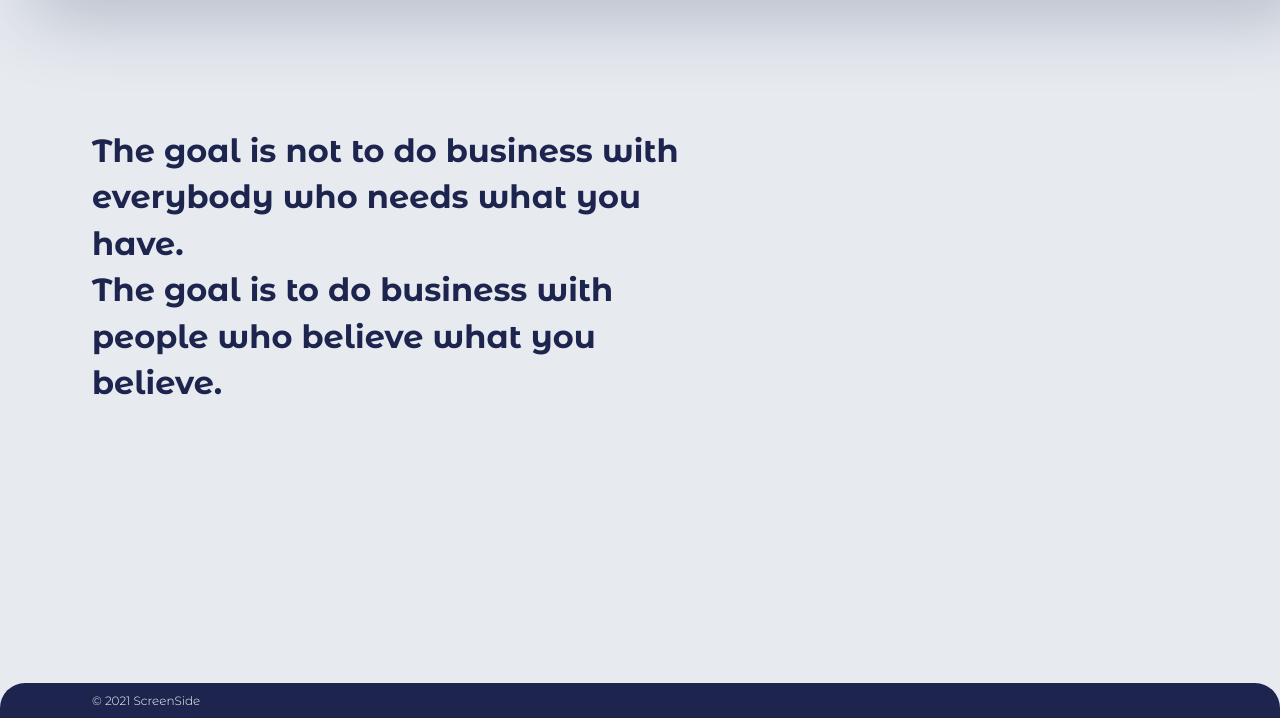
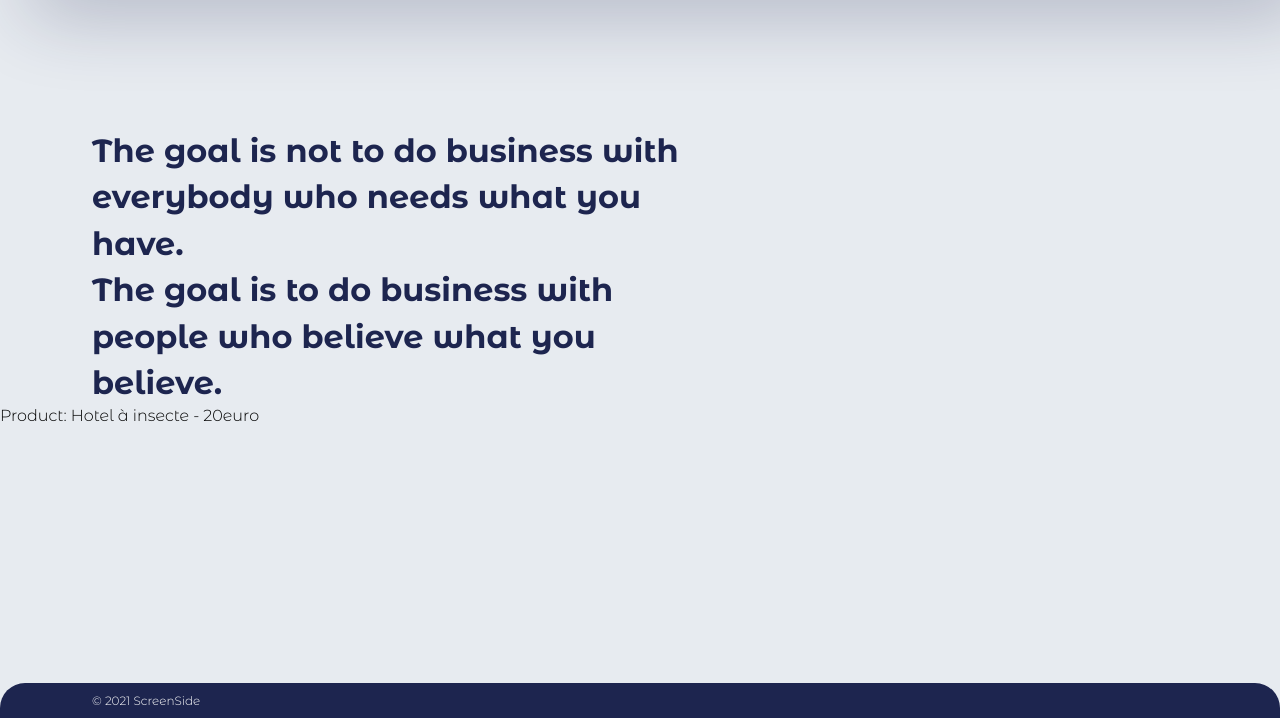
Before and after one commit to KevinTss/ludo-website, a Gatsby site: page / in a window 1280 px wide. Shown: the part 82-800 px from the top of the page. Built offline with nearby package versions, Linux system fonts and the light colour scheme; Gatsby itself is replaced by a stand-in of ours.

Commit message:
Display products

```diff
--- a/src/pages/index.jsx
+++ b/src/pages/index.jsx
@@ -2,10 +2,14 @@ import React from "react"
 
 import Layout from "../components/layout"
 import Intro from "../components/sections/intro"
+import products from "../../_content/products.json"
 
 const HomePage = () => (
   <Layout>
     <Intro />
+    {products.items.map(item => (
+      <p>{`Product: ${item.name} - ${item.price}euro`}</p>
+    ))}
   </Layout>
 )
 
```
